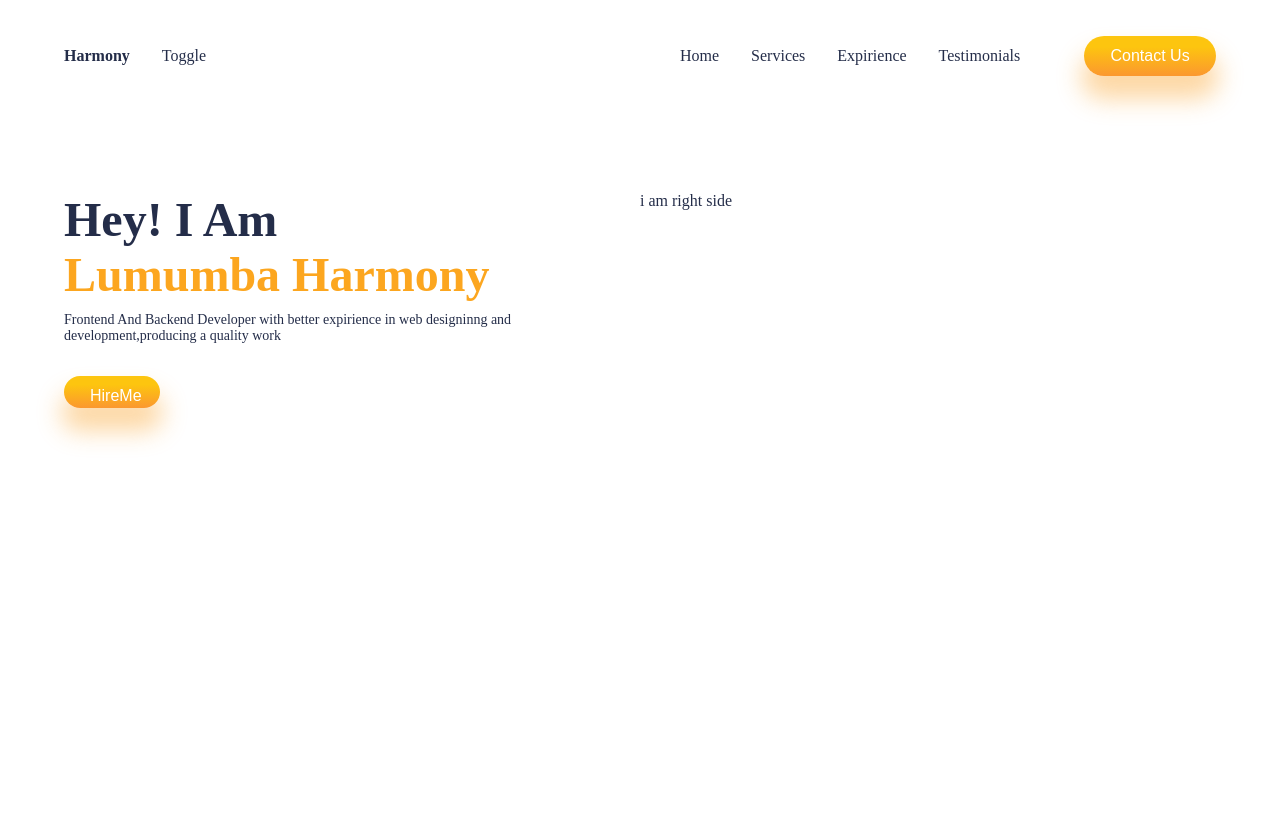
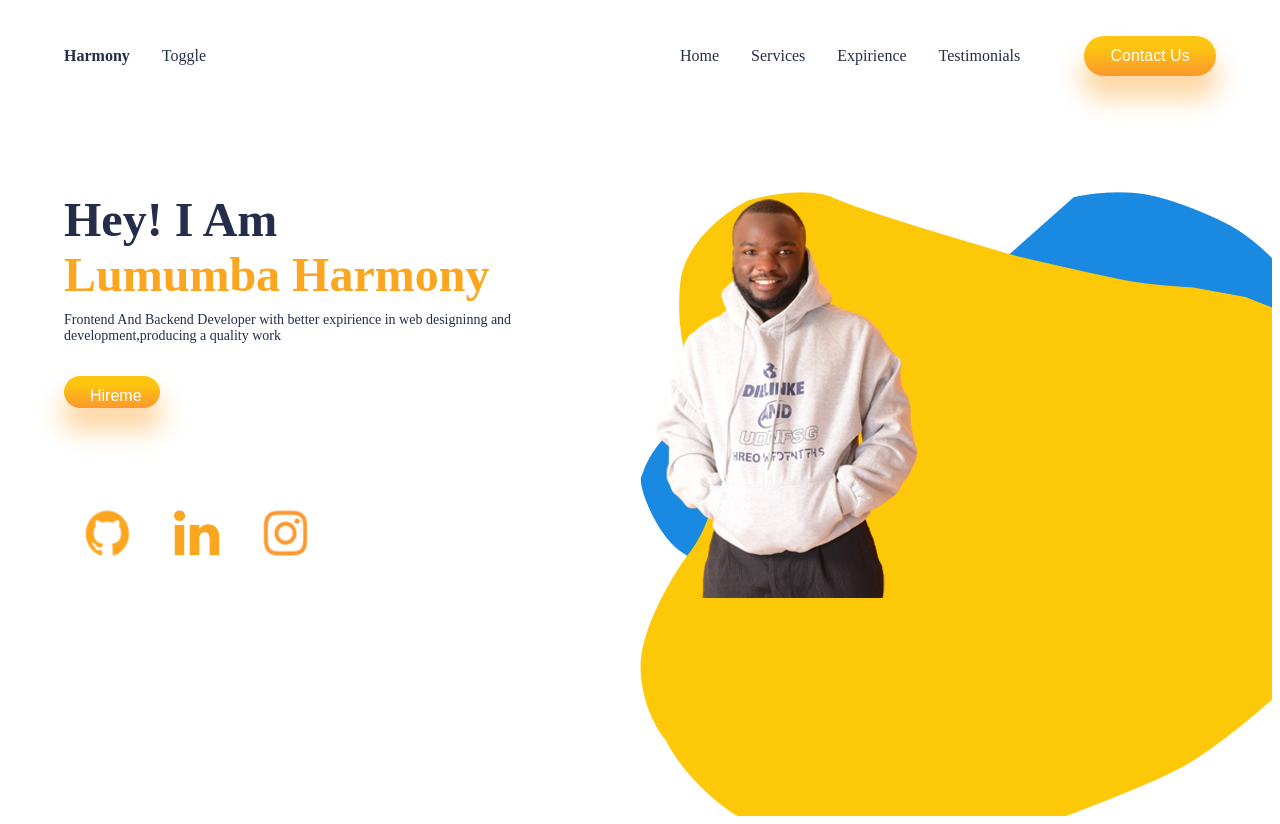
Before and after one commit to ha165/react-portfolio, a React (Create React App) app: page / in a window 1280 px wide. Built offline with nearby package versions, Linux system fonts and the light colour scheme.

Commit message:
update intro.css & intro.jsx

```diff
--- a/src/App.js
+++ b/src/App.js
@@ -1,6 +1,6 @@
 import NavBar from "./components/Navbar/NavBar";
 import InTro from "./components/Intro/InTro";
-import './App.css'
+import './App.css';
 function App() {
   return (
     <div className="App">
--- a/src/components/Intro/InTro.jsx
+++ b/src/components/Intro/InTro.jsx
@@ -1,5 +1,15 @@
-import React from 'react'
-import './Intro.css'
+import React from 'react';
+import Github from '../../img/github.png';
+import LinkedIn from '../../img/linkedin.png';
+import Instagram from '../../img/instagram.png';
+import Vector1 from '../../img/Vector1.png';
+import Vector2 from '../../img/Vector2.png';
+import Boy from '../../img/boy.png';
+import me from '../../img/me.png';
+import Thumbup from '../../img/thumbup.png';
+import Crown from '../../img/crown.png';
+import glassesimoji from '../../img/glassesimoji.png';
+import './Intro.css';
 const InTro = () => {
     return (
         <div className="intro">
@@ -9,10 +19,17 @@ const InTro = () => {
                     <span>Lumumba Harmony</span>
                     <span>Frontend And Backend Developer with better expirience in web designinng and development,producing a quality work</span>
                 </div>
-                <button className="button i-button">HireMe</button>
+                <button className="button i-button">Hireme</button>
+                <div className="i-icons">
+                    <img src={Github} alt="" />
+                    <img src={LinkedIn} alt="" />
+                    <img src={Instagram} alt="" />
+                </div>
             </div>
             <div className="i-right">
-                i am right side
+                <img src={Vector1} alt="" />
+                <img src={Vector2} alt="" />
+                <img src={me} alt="" />
             </div>
         </div>
     )
--- a/src/components/Intro/Intro.css
+++ b/src/components/Intro/Intro.css
@@ -37,7 +37,27 @@
     width: 6rem;
     height: 2rem;
 }
-
+.i-icons{
+  margin-top: 3rem;
+  display: flex;
+  gap: 0rem;
+}
+.i-icons>*{
+  transform: scale(0.5);
+}
+.i-iconn>*:hover{
+  cursor: pointer;
+}
 .i-right {
   flex: 1;
+  position: relative;
 }
+.i-right>*{
+  position: absolute;
+  z-index: 1;
+}
+.-right>:nth-child(1){
+  transform: scale(0.69);
+  left: -15%;
+  top: -9%;
+}
```
Also changed, not shown: src/img/me.png (added).
